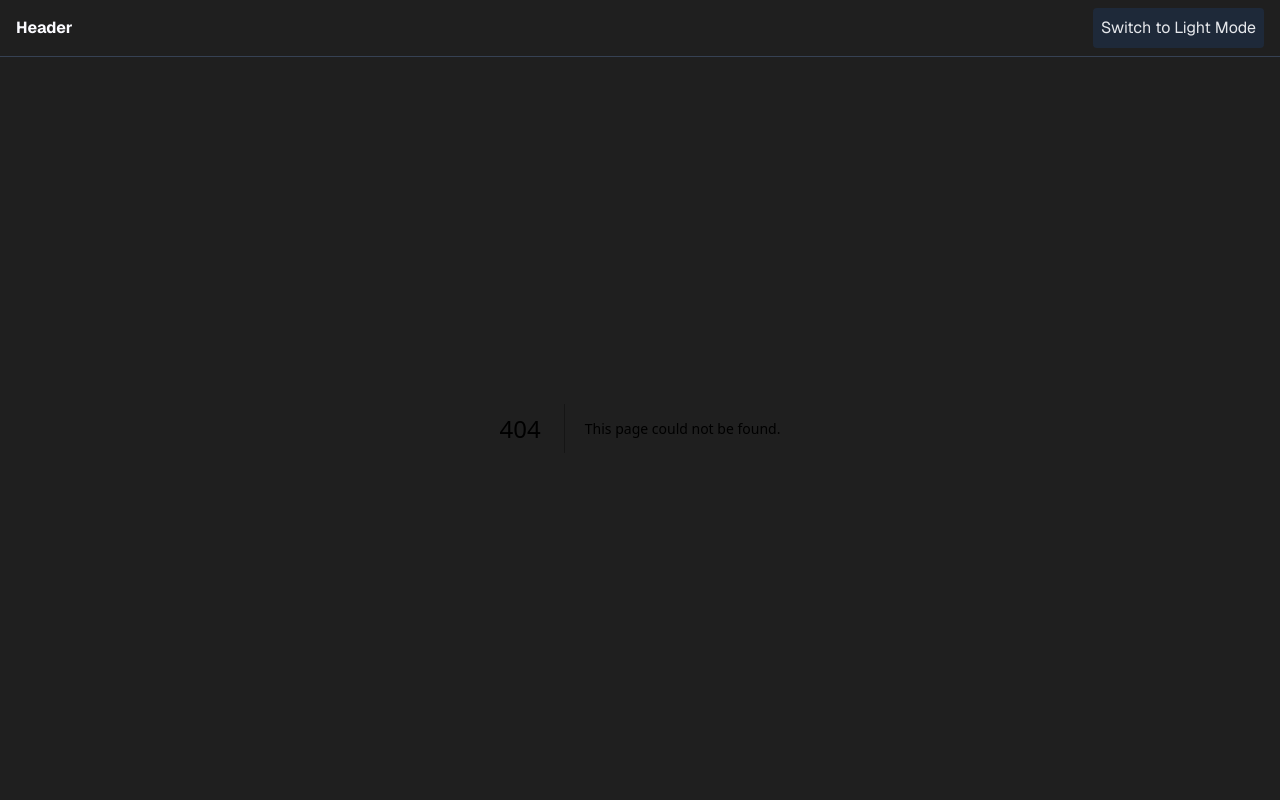
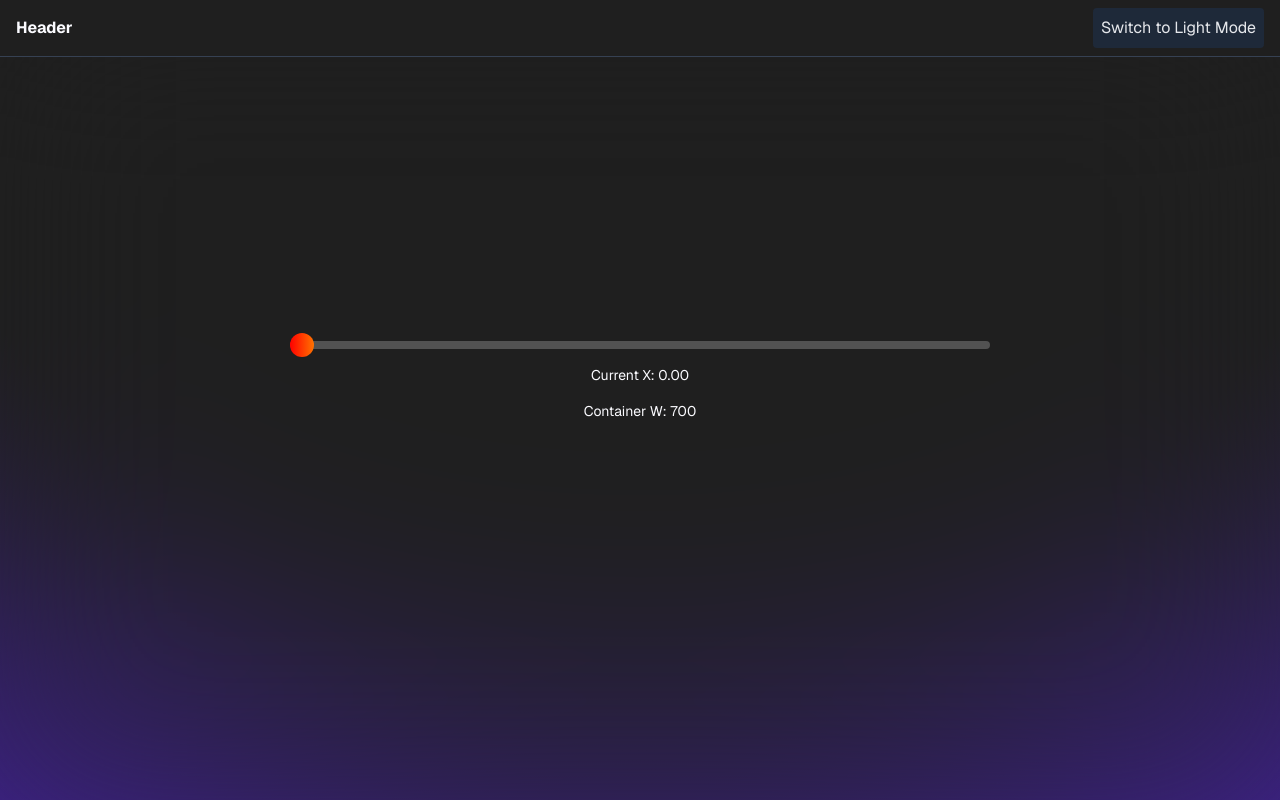
Before and after one commit to LuigiVanin/react-cool-components, a Next.js app: page /gallery/speed-slider in a window 1280 px wide. Before the commit this address had no page. Built offline with nearby package versions, Linux system fonts and the light colour scheme.

Commit message:
Feat ✨: starting to create slider

```diff
--- a/src/app/gallery/gallery-card/page.tsx
+++ b/src/app/gallery/gallery-card/page.tsx
@@ -4,7 +4,7 @@ import { TvIcon } from "lucide-react";
 export default function GalleryCardPage() {
 
   return (
-    <main className="w-full min-h-full flex gap-5 items-center justify-center p-5 bg-background">
+    <main className="w-full min-h-full flex gap-5 items-center justify-center p-5">
       <GalleryCard className="flex flex-col items-center justify-start gap-2 w-96 h-72 cursor-pointer">
         <GalleryCardHeader>
           <TvIcon className="w-16 h-16 text-primary" />
--- a/src/app/gallery/price-card/page.tsx
+++ b/src/app/gallery/price-card/page.tsx
@@ -20,7 +20,7 @@ export default function PriceCardPage() {
   const value = 29
 
   return (
-    <main className="w-full min-h-full flex gap-5 items-center justify-center p-5 bg-background">
+    <main className="w-full min-h-full flex gap-5 items-center justify-center p-5">
       <PriceCard
         actionSlot={
           <PriceCard.Action className="group/btn">
--- /dev/null
+++ b/src/app/gallery/speed-slider/page.tsx
@@ -0,0 +1,12 @@
+
+import { SpeedSlider } from "@/components/Gallery/SpeedSlider"
+
+const SpeedSliderPage = () => {
+  return (
+    <main className="w-full min-h-full flex gap-5 items-center justify-center p-5">
+      <SpeedSlider />
+    </main>
+  )
+}
+
+export default SpeedSliderPage
--- a/src/app/layout.tsx
+++ b/src/app/layout.tsx
@@ -37,16 +37,22 @@ export default function RootLayout({
       suppressHydrationWarning
     >
       <body
-        className={`${geistSans.variable} ${geistMono.variable} ${poppins.variable} font-sans antialiased`}
+        className={`${geistSans.variable} ${geistMono.variable} ${poppins.variable} font-sans antialiased bg-background`}
       >
         <ThemeProvider
           attribute="class"
           defaultTheme="dark"
           disableTransitionOnChange
         >
-          <div className="wrapper w-full min-h-full h-full flex flex-col pt-[57px] bg-background relative">
-            <Header />
-            {children}
+          <div
+            className="wrapper w-full min-h-full h-full flex flex-col items-center [background:radial-gradient(120%_120%_at_50%_20%,transparent_45%,#5a24ea_115%)]"
+          >
+            <div className="w-full min-h-full h-full flex flex-col pt-[57px]  relative items-center px-5 py-24 [backdrop-filter:_blur(90px)] ">
+              <Header />
+              {children}
+
+            </div>
+
           </div>
         </ThemeProvider>
       </body>
--- a/src/app/page.tsx
+++ b/src/app/page.tsx
@@ -1,23 +1,9 @@
 import Link from "next/link";
 
 export default function Home() {
-  const items = [
-    {
-      text: 'Real-Time Market Data',
-    },
-    {
-      text: 'Advanced Chart Tools'
-    },
-    {
-      text: 'On Chain Analysis'
-    },
-    {
-      text: 'API Access'
-    },
-  ]
 
   return (
-    <main className="w-full min-h-full flex gap-5 items-center justify-center p-5 bg-background">
+    <main className="w-full min-h-full flex gap-5 items-center justify-center p-5 ">
 
       <div className="flex flex-col justify-center items-center gap-4 text-foreground">
         <Link href="/gallery/gallery-card" className="underline underline-offset-4">
@@ -31,6 +17,10 @@ export default function Home() {
         <Link href="/gallery/magnified-dock" className="underline underline-offset-4">
           Magnified Dock Component
         </Link>
+
+        <Link href="/gallery/speed-slider" className="underline underline-offset-4">
+          Speed Slider Component
+        </Link>
       </div>
     </main>
   );
--- a/src/components/App/Header.tsx
+++ b/src/components/App/Header.tsx
@@ -1,9 +1,14 @@
+import Link from "next/link";
 import ThemeSwitch from "./ThemeSwitch"
 
 const Header = () => {
   return (
     <header className="flex justify-between items-center px-4 py-2 fixed top-0 left-0 right-0 bg-background  border-b border-gray-200 dark:border-gray-700">
-      <h1 className="text-foreground font-bold">Header</h1>
+      <h1 className="text-foreground font-bold">
+        <Link href="/" >
+          Header
+        </Link>
+      </h1>
       <ThemeSwitch />
     </header>
   )
--- a/src/components/Gallery/MagnifiedDock.tsx
+++ b/src/components/Gallery/MagnifiedDock.tsx
@@ -39,15 +39,15 @@ const MagnifiedDock = function <T>({ items, children }: MagnifiedDockProps<T>) {
       transition: defaultTransition
     },
     "active": {
-      scale: 1.5,
+      scale: 1.6,
       opacity: 1,
-      y: -16,
+      y: -20,
       transition: defaultTransition
 
     },
     "semi-active": {
       opacity: 0.98,
-      scale: 1.2,
+      scale: 1.25,
       y: -8,
       transition: {
         duration: 0.25,
@@ -70,7 +70,7 @@ const MagnifiedDock = function <T>({ items, children }: MagnifiedDockProps<T>) {
 
   return (
     <div
-      className="flex flex-row h-20 items-center rounded-2xl bg-calm-200/60 backdrop-blur-xl border border-calm-300/80 shadow-sm shadow-calm-300/50 px-2"
+      className="flex flex-row h-20 items-center rounded-2xl dark:bg-calm-200/60 bg-calm-100/60  backdrop-blur-xl border border-calm-300/80 shadow-sm shadow-calm-300/50 px-2"
       onMouseLeave={() => setIndexHovered(-Infinity)}
     >
       {
@@ -86,7 +86,7 @@ const MagnifiedDock = function <T>({ items, children }: MagnifiedDockProps<T>) {
             <motion.div
               variants={itemVariants}
               animate={callback(index)}
-              className="relative rounded-full h-full aspect-square flex items-center justify-center"
+              className="relative h-full aspect-square flex items-center justify-center"
             >
               <div className="content absolute inset-0 flex items-center justify-center">
                 {children?.(item)}
--- a/src/components/Gallery/PriceCard.tsx
+++ b/src/components/Gallery/PriceCard.tsx
@@ -14,7 +14,7 @@ export type PriceCardTitleProps = {
   subtitle?: string;
 } & HTMLAttributes<HTMLDivElement>;
 
-export type PriceCardBadgeProps = HTMLAttributes<HTMLDivElement>;
+export type PriceCardBadgeProps = { text?: string, icon?: React.ReactNode } & HTMLAttributes<HTMLDivElement>;
 export type PriceCardDividerProps = HTMLAttributes<HTMLDivElement>;
 export type PriceCardBodyProps = HTMLAttributes<HTMLDivElement>;
 export type PriceCardFeaturesProps = HTMLAttributes<HTMLUListElement>;
@@ -192,7 +192,7 @@ const PriceCardTitle = ({ className, children, title, subtitle, ...props }: Pric
   );
 };
 
-const PriceCardBadge = ({ className, ...props }: PriceCardBadgeProps) => {
+const PriceCardBadge = ({ className, text, icon, ...props }: PriceCardBadgeProps) => {
   return (
     <div
       {...props}
@@ -202,9 +202,14 @@ const PriceCardBadge = ({ className, ...props }: PriceCardBadgeProps) => {
       )}
     >
       <span className="h-6 w-6 bg-green-400 text-white rounded-full flex items-center justify-center">
-        <Star size={13} fill="currentColor" />
+        {
+          !icon
+            ? <Star size={13} fill="currentColor" />
+            : icon
+        }
+
       </span>
-      <p className="uppercase text-sm text-green-500 font-medium">Popular</p>
+      <p className="uppercase text-sm text-green-500 font-medium">{text || "Popular"}</p>
     </div>
   );
 };
--- /dev/null
+++ b/src/components/Gallery/SpeedSlider.tsx
@@ -0,0 +1,87 @@
+"use client"
+import { motion, useMotionValue, useTransform } from "motion/react"
+import { useRef, useEffect, useState } from "react"
+
+export type SpeedSliderProps = {
+  className?: string
+}
+
+const SpeedSlider = ({ }: SpeedSliderProps) => {
+  const sliderContainerRef = useRef<HTMLDivElement>(null)
+  const x = useMotionValue(0)
+  const [containerWidth, setContainerWidth] = useState(200)
+  const scale = useTransform(x, [0, containerWidth], [1, 1.3])
+  const background = useTransform(
+    x,
+    [0, containerWidth],
+    [
+      "linear-gradient(90deg, #ff0000, #ff7300)",
+      "linear-gradient(180deg, #00ff00, #0073ff)"
+    ]
+  )
+
+  useEffect(() => {
+    const element = sliderContainerRef.current;
+    if (!element) return; // Exit if ref not attached yet
+
+    // Get initial width immediately
+    setContainerWidth(element.offsetWidth);
+
+    // Create an observer
+    const observer = new ResizeObserver((entries) => {
+      // entries[0] corresponds to the observed element (sliderContainerRef)
+      if (entries[0]) {
+        // Use contentRect for width excluding padding/border,
+        // or borderBoxSize for width including padding/border (more common for offsetWidth equivalent)
+        const newWidth = entries[0].borderBoxSize?.[0]?.inlineSize ?? // Modern way
+          entries[0].contentRect.width; // Fallback or specific need
+        setContainerWidth(newWidth);
+      }
+    });
+
+    // Start observing the element
+    observer.observe(element);
+
+    // Cleanup function: disconnect the observer when component unmounts
+    return () => {
+      console.log("Disconnecting observer");
+      observer.disconnect();
+    };
+  }, []);
+
+  // DEBUG: Display the current value of x
+  const [xValue, setXValue] = useState(0)
+
+  useEffect(() => {
+    const unsubscribe = x.onChange((latest) => {
+      setXValue(latest)
+    })
+    return () => unsubscribe()
+  }, [x])
+  // END DEBUG
+
+  return (
+    <div className="w-full flex-center flex-col">
+      <motion.div ref={sliderContainerRef} className="w-full max-w-[700px] h-2 bg-calm-300 rounded-full relative flex-center">
+        <motion.span
+          className="absolute h-6 w-6 left-0 bg-calm-500 rounded-full cursor-grab"
+          initial={{ x: 0 }}
+          style={{ x, scale, background }}
+          drag="x"
+          dragElastic={0.025}
+          dragMomentum={false}
+          dragConstraints={sliderContainerRef}
+          whileDrag={{ cursor: "grabbing" }}
+        />
+      </motion.div>
+      {/* Display the current value of x */}
+      <p className="text-center mt-4 text-sm text-foreground">Current X: {xValue.toFixed(2)}</p>
+      <p className="text-center mt-4 text-sm text-foreground">Container W: {containerWidth}</p>
+
+    </div>
+  )
+}
+
+export {
+  SpeedSlider
+}
```
